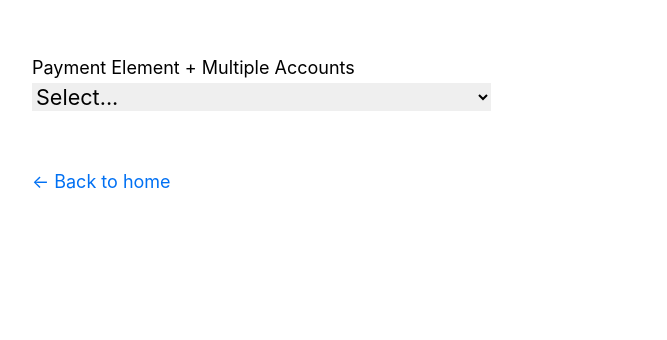
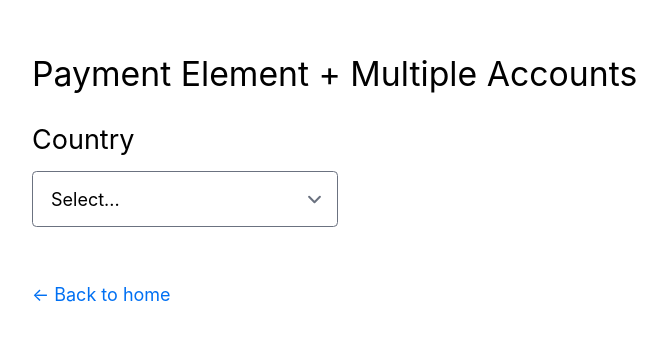
Before and after one commit to pololi-stripe/elements-demo, a Next.js app: page /demos/pe-multi-accounts in a window 1280 px wide. Shown: the top 340 px of the page, without its empty margins (302-969 px from the left). Built offline with nearby package versions, Linux system fonts and the light colour scheme.

Commit message:
pl - set up select country

```diff
--- a/components/select.js
+++ b/components/select.js
@@ -3,7 +3,7 @@
 export default function Select({ selected, setSelect, options }) {
   return (
     <select
-      className={styles.select}
+      className="w-1/2 px-4 py-3 rounded"
       value={selected}
       onChange={(e) => setSelect(e.target.value)}
     >
--- a/package.json
+++ b/package.json
@@ -14,5 +14,8 @@
     "react": "18.2.0",
     "react-dom": "18.2.0",
     "tailwindcss": "^3.2.4"
+  },
+  "devDependencies": {
+    "@tailwindcss/forms": "^0.5.3"
   }
 }
--- a/pages/demos/pe-multi-accounts.js
+++ b/pages/demos/pe-multi-accounts.js
@@ -13,7 +13,8 @@
       <Head>
         <title>Demo</title>
       </Head>
-      <h1>Payment Element + Multiple Accounts</h1>
+      <h1 className="text-3xl mb-6">Payment Element + Multiple Accounts</h1>
+      <h2 className="text-2xl mb-3">Country</h2>
       <Select
         selected={country}
         setSelect={setCountry}
--- a/tailwind.config.js
+++ b/tailwind.config.js
@@ -8,5 +8,5 @@
   theme: {
     extend: {},
   },
-  plugins: [],
+  plugins: [require("@tailwindcss/forms")],
 };
```
Also changed, not shown: 1 other file (tests, documents, lock files or other folders).
